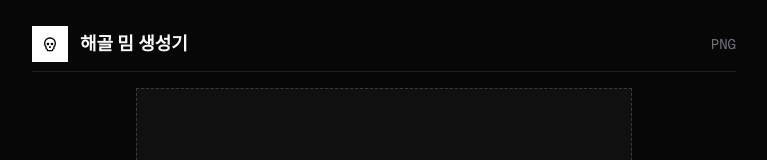
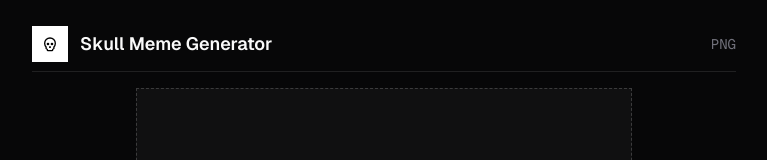
Before and after one commit to yeohj0710/skull-meme-generator, a Next.js app: page / in a window 1280 px wide. Shown: the top 160 px of the page, without its empty margins (256-1023 px from the left). Built offline with nearby package versions, Linux system fonts and the light colour scheme.

Commit message:
Use English product title

```diff
--- a/src/app/layout.tsx
+++ b/src/app/layout.tsx
@@ -13,7 +13,7 @@ const geistMono = Geist_Mono({
 });
 
 export const metadata: Metadata = {
-  title: "\uD574\uACE8 \uBC08 \uC0DD\uC131\uAE30",
+  title: "Skull Meme Generator",
   description: "\uBE0C\uB77C\uC6B0\uC800\uC5D0\uC11C \uC774\uBBF8\uC9C0\uB97C \uD574\uACE8 \uBC08\uC73C\uB85C \uB9CC\uB4DC\uB294 \uC0DD\uC131\uAE30.",
 };
 
--- a/src/app/page.tsx
+++ b/src/app/page.tsx
@@ -15,7 +15,7 @@ const MAX_OUTPUT_SIDE = 1920;
 const ACCEPTED_TYPES = ["image/jpeg", "image/png", "image/webp", "image/avif"];
 
 const T = {
-  title: "\uD574\uACE8 \uBC08 \uC0DD\uC131\uAE30",
+  title: "Skull Meme Generator",
   upload: "\uC774\uBBF8\uC9C0 \uC5C5\uB85C\uB4DC",
   mono: "\uD751\uBC31 \uC815\uB3C4",
   noise: "\uB178\uC774\uC988 \uC815\uB3C4",
```
Also changed, not shown: 1 other file (tests, documents, lock files or other folders).
